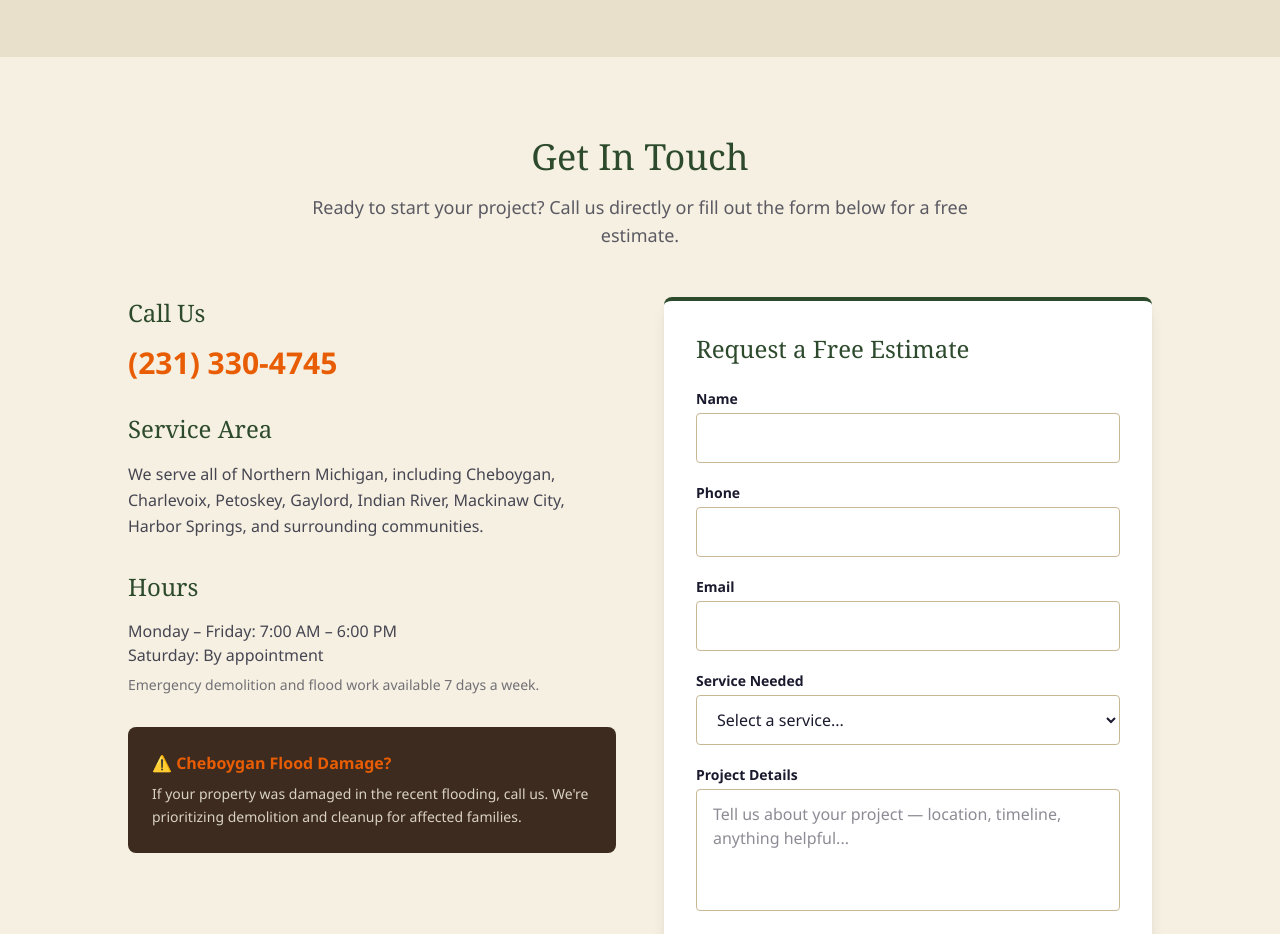
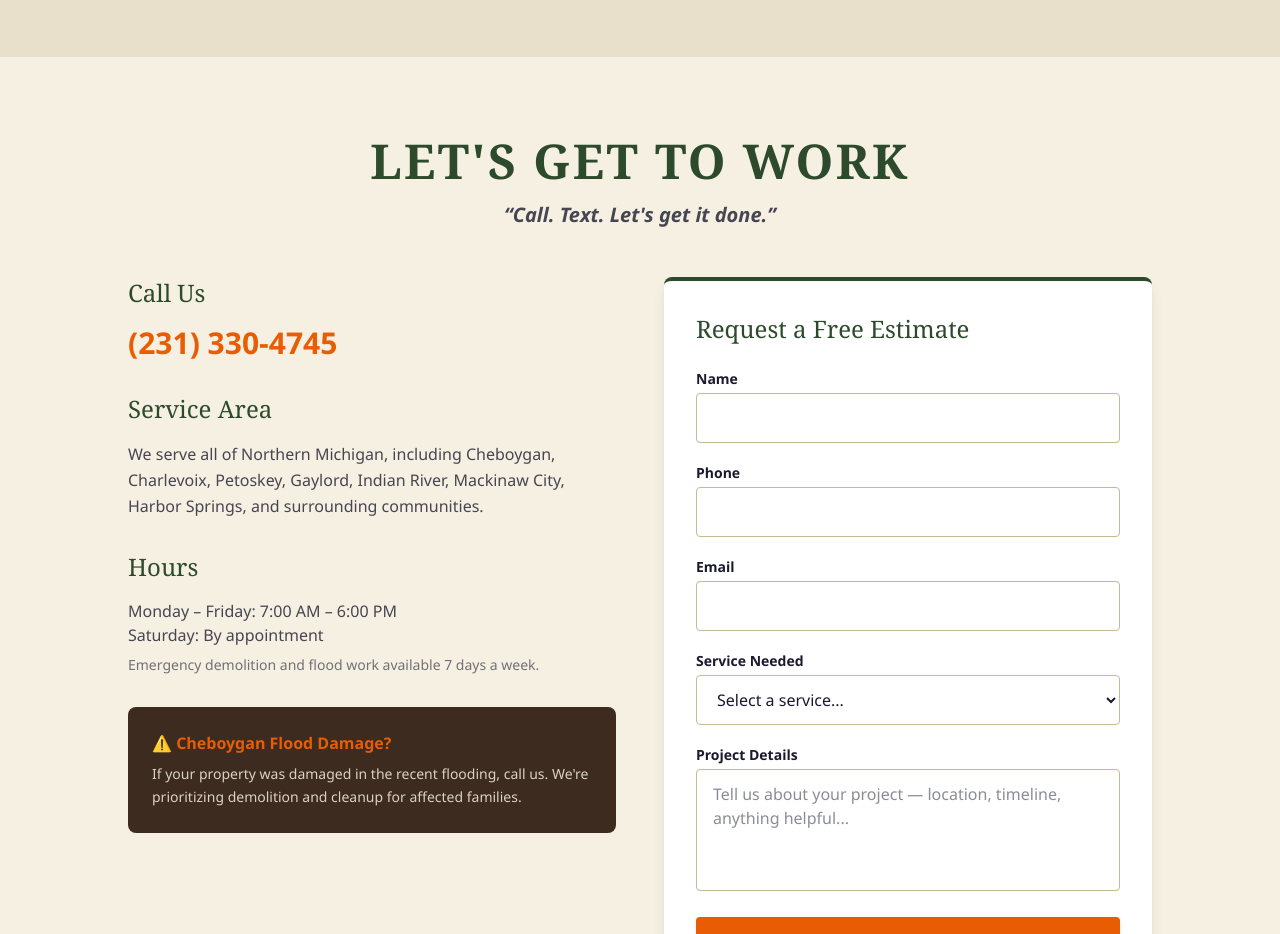
Before and after one commit to Sherryfarmshop/great-lakes-excavating, a Next.js app: page / in a window 1280 px wide. Shown: the part 5680-6614 px from the top of the page. Built offline with nearby package versions, Linux system fonts and the light colour scheme.

Commit message:
Rugged bold contact heading

```diff
--- a/src/components/Contact.tsx
+++ b/src/components/Contact.tsx
@@ -13,9 +13,9 @@ export default function Contact() {
   return (
     <section id="contact" className="py-20 bg-cream">
       <div className="max-w-7xl mx-auto px-6">
-        <h2 className="font-heading text-4xl text-forest text-center mb-4">Get In Touch</h2>
-        <p className="text-center text-dark-text/70 text-lg mb-12 max-w-2xl mx-auto">
-          Ready to start your project? Call us directly or fill out the form below for a free estimate.
+        <h2 className="font-heading text-4xl md:text-5xl text-forest text-center mb-4 font-black uppercase tracking-wider">Let&apos;s Get to Work</h2>
+        <p className="text-center text-dark-text/80 text-xl font-bold mb-12 max-w-2xl mx-auto italic">
+          &ldquo;Call. Text. Let&apos;s get it done.&rdquo;
         </p>
 
         <div className="grid md:grid-cols-2 gap-12 max-w-5xl mx-auto">
```
